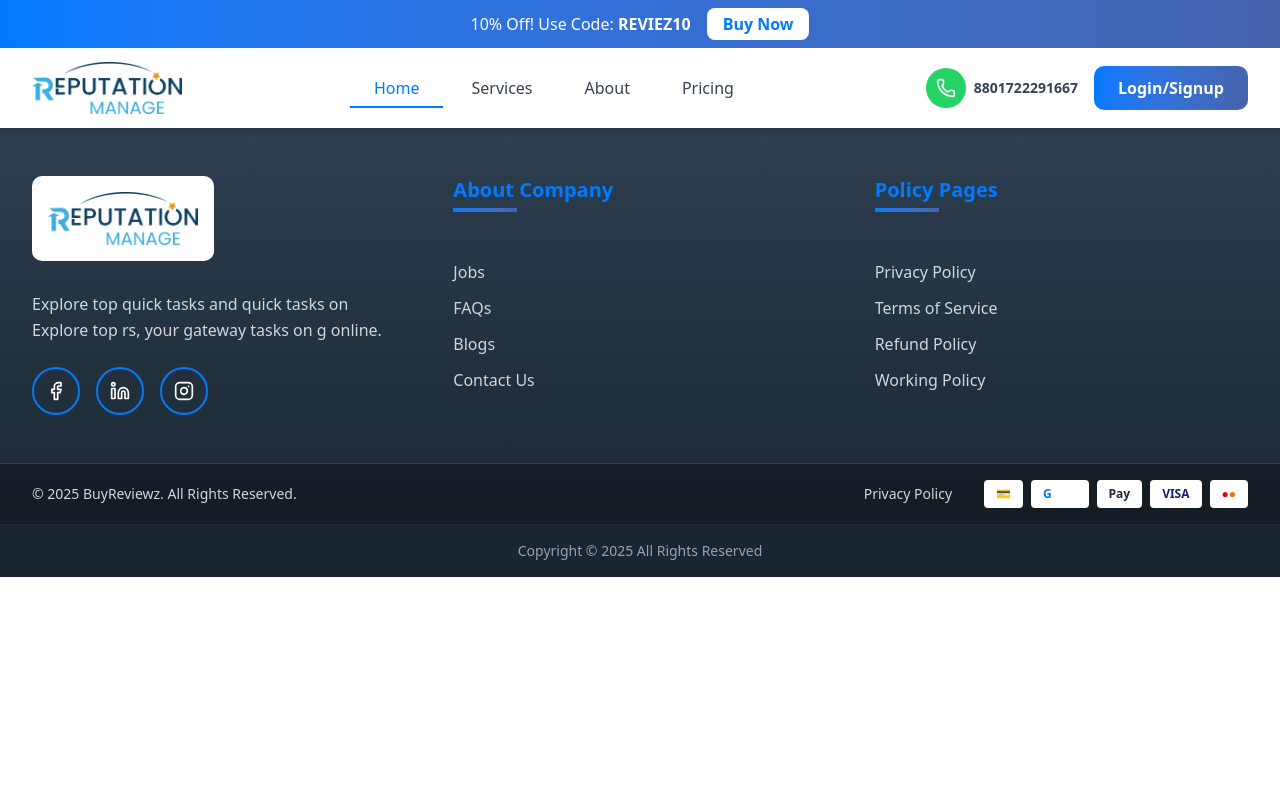
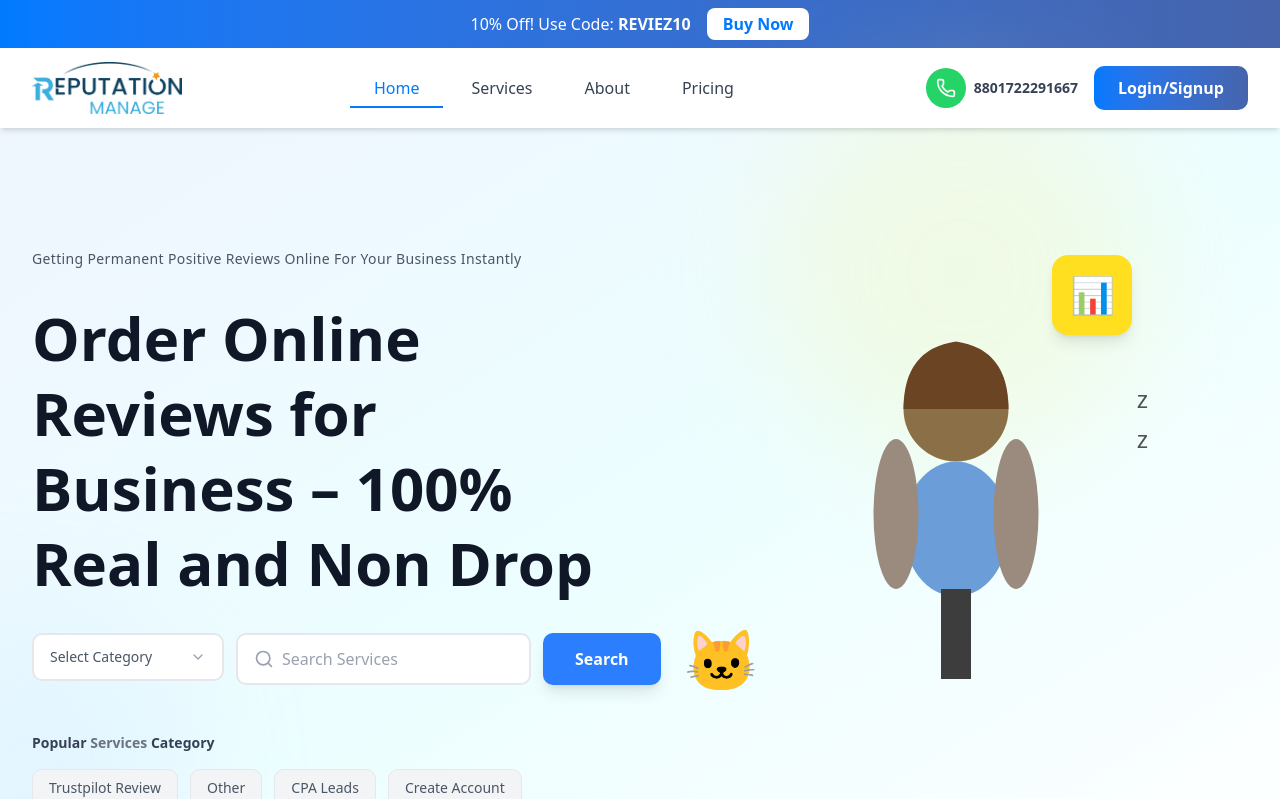
Before and after one commit to jobayer-ahmed7/Reputation-Management, a Next.js app in the folder frontend/: page / in a window 1280 px wide. Shown: the top 799 px of the page. Built offline with nearby package versions, Linux system fonts and the light colour scheme.

Commit message:
hero section added

```diff
--- a/frontend/src/app/(CommonLayout)/(home)/page.tsx
+++ b/frontend/src/app/(CommonLayout)/(home)/page.tsx
@@ -1,9 +1,12 @@
+import Hero from "@/components/home/Hero";
+import Testimonial from "@/components/home/Testimonial";
 import { Button } from "@/components/ui/button";
 
 const HomePage = () => {
   return (
     <div>
-
+      <Hero />
+      <Testimonial />
     </div>
   );
 };
--- /dev/null
+++ b/frontend/src/components/home/Hero.tsx
@@ -0,0 +1,151 @@
+'use client';
+
+import React, { useState } from 'react';
+import { Search, ChevronDown } from 'lucide-react';
+import Image from 'next/image';
+
+const Hero = () => {
+  const [searchQuery, setSearchQuery] = useState('');
+  const [selectedCategory, setSelectedCategory] = useState('Select Category');
+
+  const categories = ['Select Category', 'Trustpilot Review', 'Google Review', 'Amazon Review', 'Facebook Review'];
+  const popularCategories = ['Trustpilot Review', 'Other', 'CPA Leads', 'Create Account'];
+
+  return (
+    <section className="bg-linear-to-br from-blue-50 via-cyan-50 to-white min-h-screen flex items-center overflow-hidden">
+      {/* Background Decorative Elements */}
+      <div className="absolute top-20 right-32 w-96 h-96 bg-yellow-200 rounded-full opacity-20 blur-3xl"></div>
+      <div className="absolute -bottom-32 -left-32 w-80 h-80 bg-blue-200 rounded-full opacity-20 blur-3xl"></div>
+
+      <div className="max-w-7xl mx-auto px-4 sm:px-6 lg:px-8 py-20 grid grid-cols-1 lg:grid-cols-2 gap-12 items-center relative z-10">
+        {/* Left Content */}
+        <div className="space-y-8">
+          {/* Subtitle */}
+          <p className="text-sm font-medium text-gray-600 tracking-wide">
+            Getting Permanent Positive Reviews Online For Your Business Instantly
+          </p>
+
+          {/* Main Heading */}
+          <h1 className="text-5xl lg:text-6xl font-bold text-gray-900 leading-tight">
+            Order Online Reviews for Business – 100% Real and Non Drop
+          </h1>
+
+          {/* Search Bar */}
+          <div className="space-y-4">
+            <div className="flex gap-3">
+              {/* Category Dropdown */}
+              <div className="relative shrink-0">
+                <button className="bg-white border-2 border-gray-200 rounded-lg px-4 py-3 flex items-center gap-2 hover:border-blue-300 transition-colors w-48">
+                  <span className="text-gray-600 text-sm">{selectedCategory}</span>
+                  <ChevronDown className="w-4 h-4 text-gray-400 ml-auto" />
+                </button>
+
+                {/* Dropdown Menu */}
+                <div className="hidden group-hover:block absolute top-full left-0 mt-2 bg-white border border-gray-200 rounded-lg shadow-lg z-20 w-48">
+                  {categories.map((cat) => (
+                    <button
+                      key={cat}
+                      onClick={() => setSelectedCategory(cat)}
+                      className="w-full text-left px-4 py-2 hover:bg-blue-50 text-sm text-gray-700"
+                    >
+                      {cat}
+                    </button>
+                  ))}
+                </div>
+              </div>
+
+              {/* Search Input */}
+              <div className="flex-1 flex items-center bg-white border-2 border-gray-200 rounded-lg px-4 hover:border-blue-300 transition-colors">
+                <Search className="w-5 h-5 text-gray-400" />
+                <input
+                  type="text"
+                  placeholder="Search Services"
+                  value={searchQuery}
+                  onChange={(e) => setSearchQuery(e.target.value)}
+                  className="flex-1 ml-2 outline-none text-gray-700 placeholder-gray-400 py-3"
+                />
+              </div>
+
+              {/* Search Button */}
+              <button className="bg-blue-500 hover:bg-blue-600 text-white font-semibold px-8 py-3 rounded-lg transition-colors shadow-lg hover:shadow-xl">
+                Search
+              </button>
+            </div>
+          </div>
+
+          {/* Popular Categories */}
+          <div className="space-y-4 pt-4">
+            <p className="text-sm font-semibold text-gray-700">
+              Popular <span className="text-gray-500">Services</span> Category
+            </p>
+            <div className="flex flex-wrap gap-3">
+              {popularCategories.map((cat) => (
+                <button
+                  key={cat}
+                  className="px-4 py-2 bg-gray-100 hover:bg-blue-50 text-gray-600 hover:text-blue-600 rounded-lg text-sm font-medium transition-all border border-gray-200 hover:border-blue-300"
+                >
+                  {cat}
+                </button>
+              ))}
+            </div>
+          </div>
+        </div>
+
+        {/* Right Illustration */}
+        <div className="relative h-96 lg:h-full flex items-center justify-center">
+          {/* Illustration Container */}
+          <div className="relative w-full max-w-md">
+            {/* Woman with chart icon */}
+            <div className="flex flex-col items-center">
+              {/* Chart Icon */}
+              <div className="absolute -top-8 right-12 w-20 h-20 bg-yellow-300 rounded-2xl flex items-center justify-center shadow-lg">
+                <div className="text-4xl">📊</div>
+              </div>
+
+              {/* Main Character Illustration */}
+              <div className="mt-8 text-center">
+                <svg
+                  viewBox="0 0 200 300"
+                  className="w-full h-auto max-w-xs mx-auto"
+                >
+                  {/* Head */}
+                  <circle cx="100" cy="60" r="35" fill="#8B6F47" />
+
+                  {/* Hair */}
+                  <path
+                    d="M 65 60 Q 65 20 100 15 Q 135 20 135 60"
+                    fill="#6B4423"
+                  />
+
+                  {/* Torso */}
+                  <ellipse cx="100" cy="140" rx="35" ry="45" fill="#6B9DD9" />
+
+                  {/* Arms */}
+                  <ellipse cx="60" cy="130" rx="15" ry="50" fill="#9B8B7E" />
+                  <ellipse cx="140" cy="130" rx="15" ry="50" fill="#9B8B7E" />
+
+                  {/* Legs */}
+                  <rect x="90" y="180" width="10" height="60" fill="#3D3D3D" />
+                  <rect x="100" y="180" width="10" height="60" fill="#3D3D3D" />
+                </svg>
+              </div>
+
+              {/* Sleeping Cat */}
+              <div className="absolute bottom-20 -left-12 text-6xl animate-pulse">
+                🐱
+              </div>
+
+              {/* Z's indicating sleep */}
+              <div className="absolute top-24 right-8 space-y-2 text-2xl opacity-70">
+                <p>z</p>
+                <p>z</p>
+              </div>
+            </div>
+          </div>
+        </div>
+      </div>
+    </section>
+  );
+};
+
+export default Hero;
```
